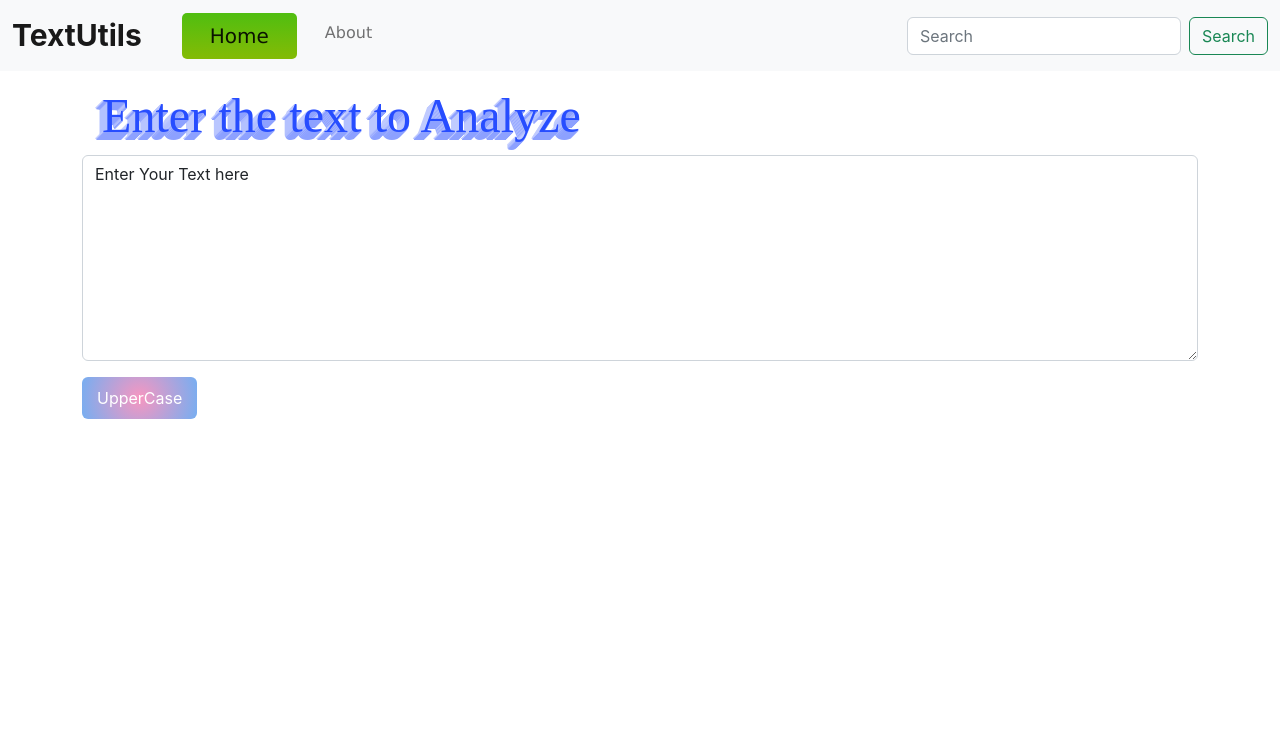
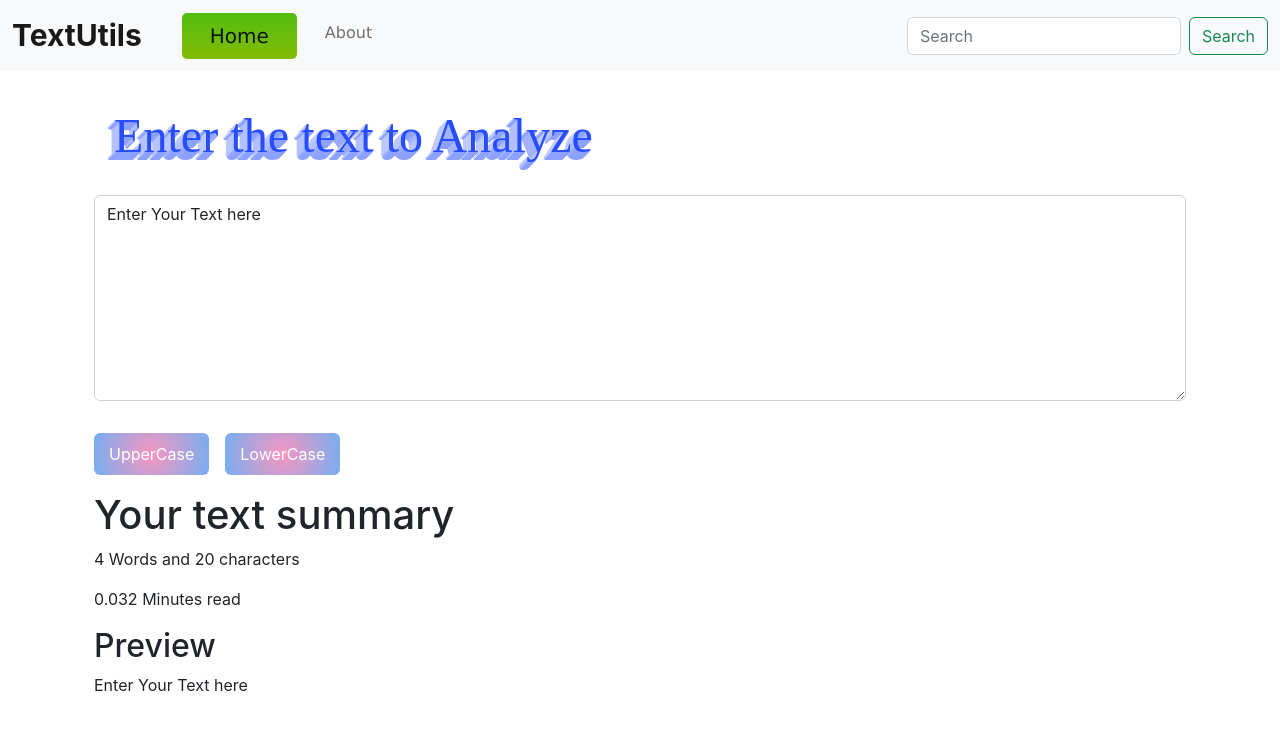
Before and after one commit to MohammadInamdar/text-utils, a React (Create React App) app: page / in a window 1280 px wide. Shown: the top 730 px of the page. Built offline with nearby package versions, Linux system fonts and the light colour scheme.

Commit message:
add new method lowecase and preview for textUtils

```diff
--- a/src/Component/NavBar.js
+++ b/src/Component/NavBar.js
@@ -26,7 +26,7 @@ const NavBar = (props) => {
                   Home
                 </a>
               </li>
-              <li className="nav-item">
+              <li className="nav-item ">
                 <a className="nav-link" href="/">
                   About
                 </a>
--- a/src/Component/TextForm.js
+++ b/src/Component/TextForm.js
@@ -4,6 +4,11 @@ const TextForm = (props) => {
   const handleUpClick = () => {
     // using toUpperCase string method chage text
     let newText = text.toUpperCase();
+    setText(newText);
+  };
+  const handleLoClick = () => {
+    // using toUpperCase string method chage text
+    let newText = text.toLowerCase();
     setText(newText);
   };
 
@@ -17,6 +22,7 @@ const TextForm = (props) => {
   return (
     <>
       {/* props add into app.js  */}
+      <div className="container">
         <h1 className="headingTag">{props.heading}</h1>
         <div className="mb-3">
           <textarea
@@ -26,9 +32,25 @@ const TextForm = (props) => {
             value={text}
             onChange={handleOnChange}
           ></textarea>
+        </div>
         <button className="btn btn-primary my-3 btn-6" onClick={handleUpClick}>
           <span>UpperCase</span>
         </button>
+        <button
+          className="btn btn-primary my-3 mx-3 btn-6"
+          onClick={handleLoClick}
+        >
+          <span>LowerCase</span>
+        </button>
+      </div>
+      <div className="container">
+        <h1>Your text summary </h1>
+        <p>
+          {text.split(" ").length} Words and {text.length} characters
+        </p>
+        <p>{0.008 * text.split(" ").length} Minutes read</p>
+        <h2>Preview</h2>
+        <p>{text}</p>
       </div>
     </>
   );
```
Also changed, not shown: src/Component/All.css. Lines whose indentation alone changed are shown as unchanged.
